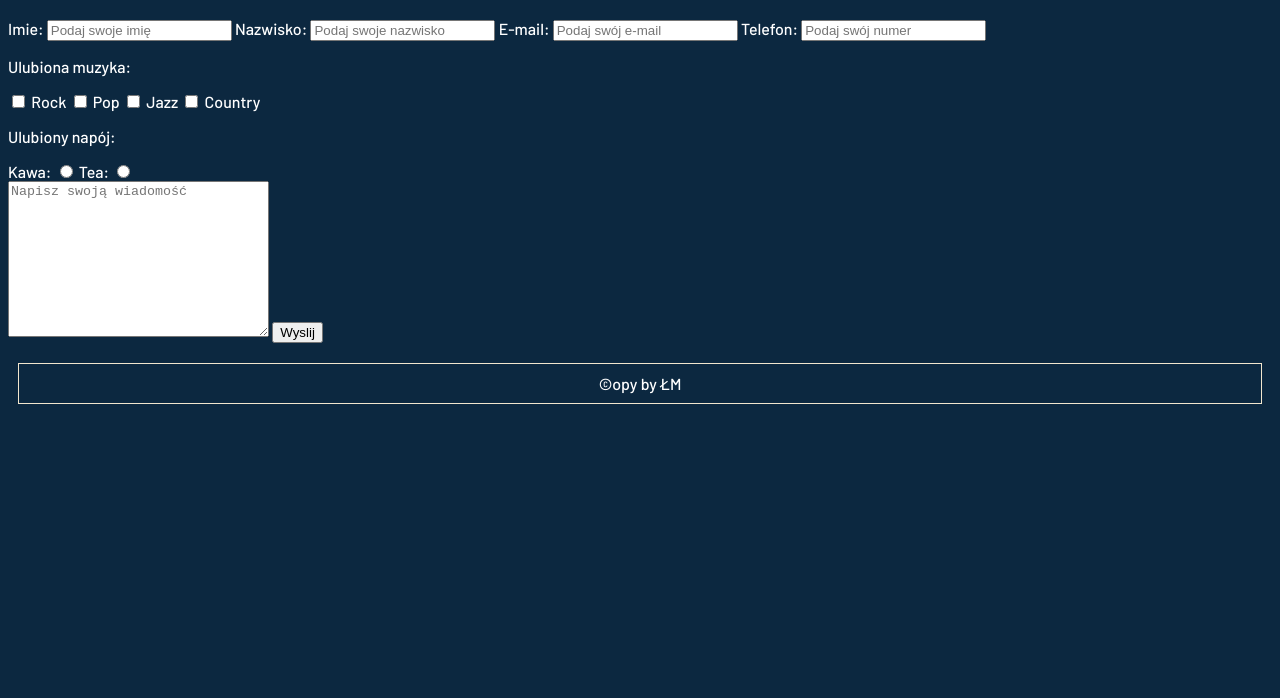
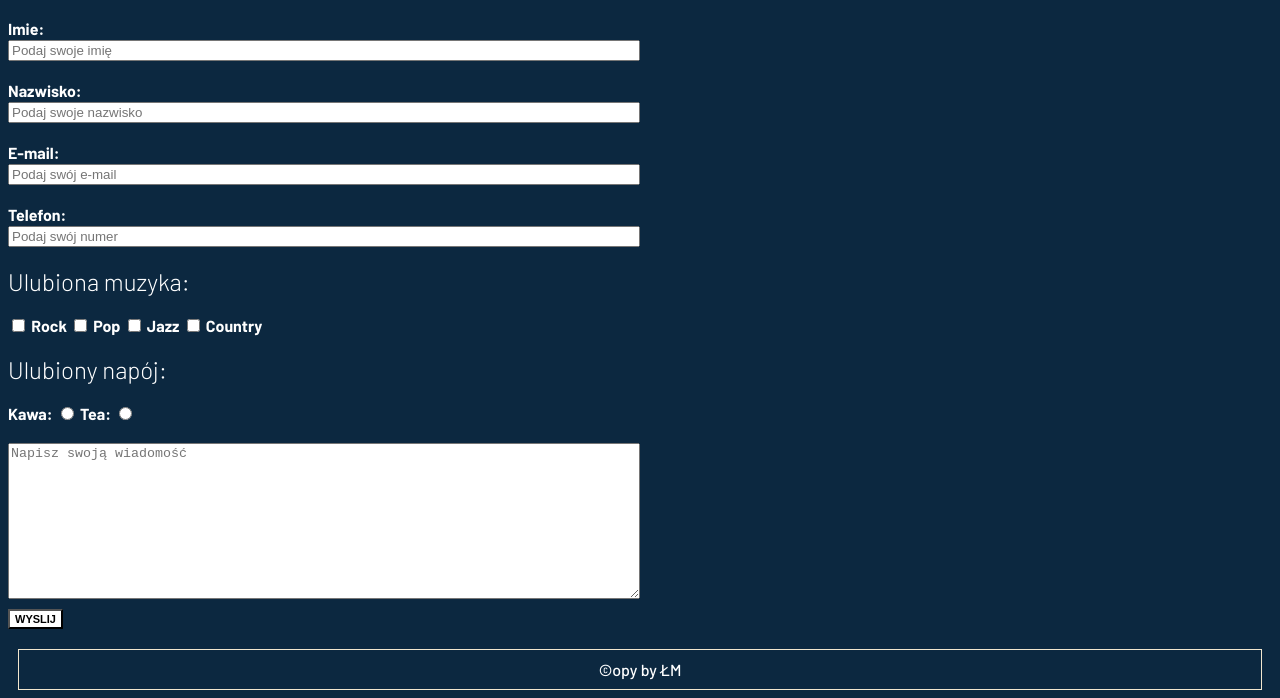
Before and after one commit to malluk84/Html, a plain HTML site: page HTML5/contact.html in a window 1280 px wide. Shown: the part 154-852 px from the top of the page. Before the commit the page ends 800 px from the top, so only its background shows below. Drawn offline with Linux system fonts and the light colour scheme.

Commit message:
intup submit config

```diff
--- a/HTML5/contact.html
+++ b/HTML5/contact.html
@@ -53,7 +53,7 @@
                 </label>
 
                 <div id="musicSection">
-                    <p>Ulubiona muzyka:</p>
+                    <h2>Ulubiona muzyka:</h2>
                     <label for="Rock">
                         <input type="checkbox" id="rock" name="rock"> <span>Rock</span>
                     </label>
@@ -68,7 +68,7 @@
                     </label>
                 </div>
                 <div id="drinkSection">
-                    <p>Ulubiony napój:</p>
+                    <h2>Ulubiony napój:</h2>
 
                     <label for="coffee">
                         <span>Kawa:</span>
--- a/HTML5/css/style.css
+++ b/HTML5/css/style.css
@@ -10,6 +10,49 @@ h1 {
     color: #A3BFBF;
     font-weight: 700;
 }
+h2 {
+    color: white;
+    font-weight: 300;
+}
+
+form#contactForm {
+    width: 50%;
+}
+
+/* form#contactForm - odnosi się do form > label > div > span > p */
+
+/* Formularz */
+form#contactForm > label {
+    display: flex;
+    flex-direction: column;
+
+}
+/* form#contactForm > label - odnosi się form > label */
+form#contactForm > div,
+form#contactForm > label {
+    margin-top: 20px;
+}
+form#contactForm > label > span {
+    font-weight: bold;
+    margin-bottom: 2px;
+}
+form#contactForm > div > label > span {
+    font-weight: 700;
+}
+
+form#contactForm input[type=submit]  {
+    margin-top: 10px;
+    padding: 2px 5px;
+    text-transform: uppercase;
+    background-color: white;
+    color: black;
+    font-weight: 700;
+    font-size: 11px;
+    border: opx;
+}
+
+
+/* Koniec Formularza */
 
 footer.bottom {
     border: 1px solid #F2E6CE;
```
